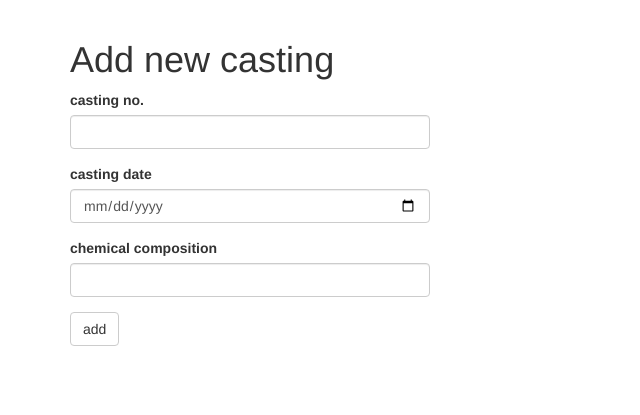
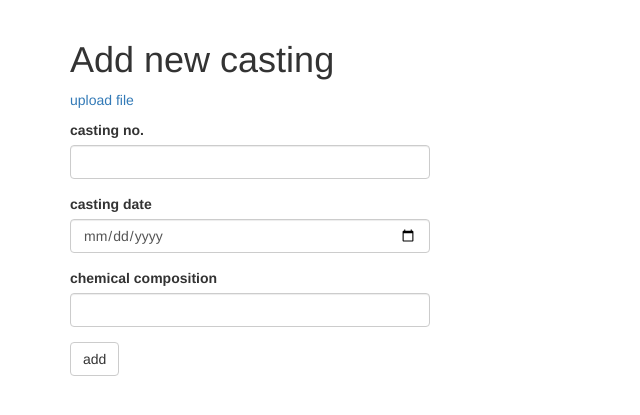
Before and after one commit to lukaszrychlowski/flask_intro, a Flask app: page /new_casting in a window 1280 px wide. Shown: the part 52-467 px from the top of the page, without its empty margins (0-640 px from the left). Run offline with Flask 2, Linux system fonts and the light colour scheme; the visitor is signed in with stand-in values (Sample User, id 1); data comes from the database, SQL or seed files in the repository; some libraries are stand-ins or nearby versions.

Commit message:
file uploads

```diff
--- a/app/email.py
+++ b/app/email.py
@@ -1,7 +1,7 @@
 from flask_mail import Message
 from flask import render_template
 from app import mail, app
-from threading import Thread
+
 
 def send_async_email(app, msg):
     with app.app_context():
--- a/app/models.py
+++ b/app/models.py
@@ -5,8 +5,6 @@ from flask_login import UserMixin
 from hashlib import md5
 from time import time
 import jwt
-
-
 
 followers = db.Table('followers',
     db.Column('follower_id', db.Integer, db.ForeignKey('user.id')),
--- a/app/routes.py
+++ b/app/routes.py
@@ -1,10 +1,12 @@
 from pkg_resources import empty_provider
+import os
 from app import app, db
 from flask import render_template, flash, redirect, url_for, request
 from app.forms import CastingsForm, ExtrusionForm, LoginForm, PostForm, RegistrationForm, EditProfileForm, EmptyForm, ResetPasswordRequestForm, ResetPasswordForm
 from flask_login import current_user, login_user, logout_user, login_required
 from app.models import Extrusion, User, Post, Casting
 from werkzeug.urls import url_parse
+from werkzeug.utils import secure_filename
 from datetime import datetime
 from app.email import send_password_reset_email
 
@@ -13,6 +15,26 @@ def before_request():
     if current_user.is_authenticated:
         current_user.last_seen = datetime.utcnow()
         db.session.commit()
+
+def allowed_file(filename):
+    return '.' in filename and \
+        filename.rsplit('.', 1)[1].lower() in ['txt', 'csv', 'xlsx']
+
+@app.route('/upload', methods=['GET', 'POST'])
+def upload():
+    if request.method == 'POST':
+        if 'file' not in request.files:
+            flash('no file')
+            return redirect(url_for('upload'))
+        file = request.files['file']
+        if file.filename == '':
+            flash('no file or empty filename')
+            return redirect(url_for('upload'))
+        if file and allowed_file(file.filename):
+            filename = secure_filename(file.filename)
+            file.save(os.path.join(app.config['UPLOAD_FOLDER'], filename))
+            return redirect(url_for('new_casting'))
+    return render_template('upload.html', title='upload new file')
 
 @app.route('/', methods=['GET', 'POST'])
 @app.route('/index', methods=['GET', 'POST'])
--- a/app/templates/new_casting.html
+++ b/app/templates/new_casting.html
@@ -3,6 +3,7 @@
 
 {% block app_content %}
 <h1>Add new casting</h1>
+<p><a href="{{ url_for('upload')}}">upload file</a></p>
 <div class="row">
     <div class="col-md-4">
         {{ wtf.quick_form(form) }}
```
Also changed, not shown: app/templates/upload.html (added, +7 -0 lines), 2 other files.
